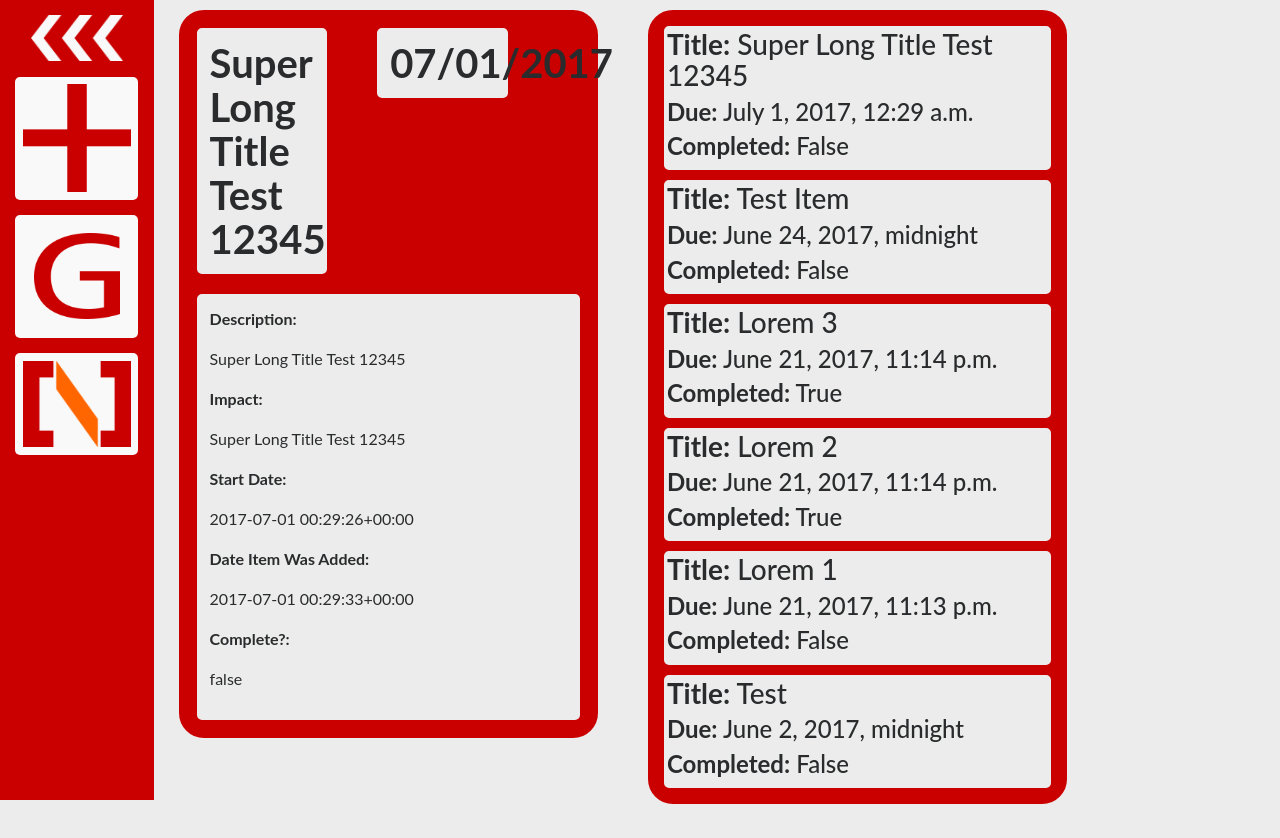
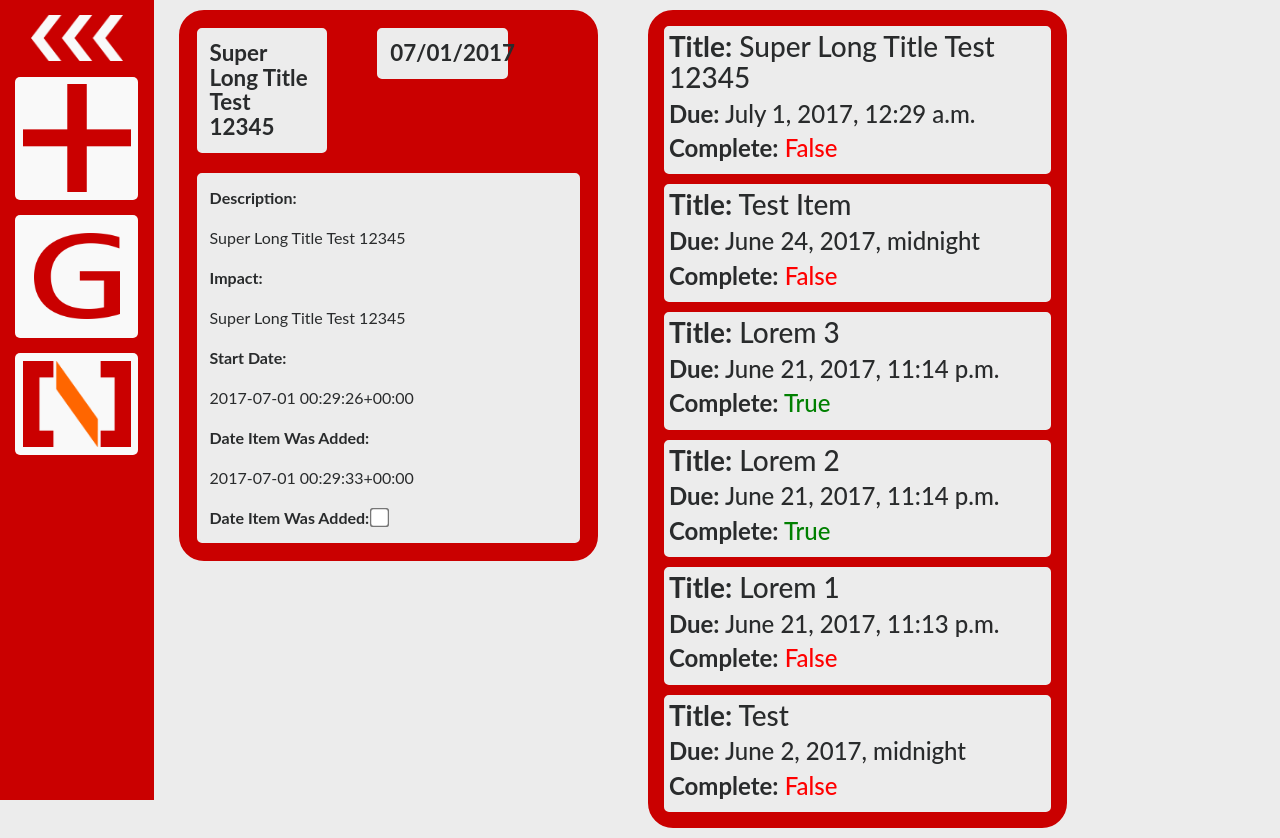
Before and after one commit to smajda/todo_django, a Django app: page /todo/ in a window 1280 px wide. Before the commit the page ends 804 px from the top, so only its background shows below. Run offline with Django 3.2, Linux system fonts and the light colour scheme; data comes from the database, SQL or seed files in the repository; both versions use the stored data as it was after the commit; some libraries are stand-ins or nearby versions.

Commit message:
Added feature to complete item

```diff
--- a/todo/static/todo/item.js
+++ b/todo/static/todo/item.js
@@ -3,7 +3,10 @@
   item_ajax(id)
 });
 
-function item_ajax(id) {
+function item_ajax(item_id) {
+  //Retrive an item from the right-hand side list
+
+  //Animation stuff
   $("#todo_item").fadeTo(400, 0, function() {
     $("#todo_item").delay(400);
     $("#todo_item").fadeTo(400, 1);
@@ -12,7 +15,7 @@
     $.ajax({
       url: 'ajax/',
       data: {
-        'id': id
+        'id': item_id
       },
       dataType: 'json',
 
@@ -26,21 +29,55 @@
         var due_date = due_date[1] + '/' + due_date[2].slice(0,2) + '/' + due_date[0]
         $("#json_due_date").text(due_date);
         $("#json_add_date").text(data['add_date']);
-        $("#json_complete").text(data['complete']);
-        // $("#json_priority").text('Priority: ' + data['priority']);
-
-        //setTimeout(function(){ $("#todo_item").css('background-color', '#ecececff') }, 400)
-        //setTimeout(function(){ $("#todo_item").css('color', 'black') }, 400)
+        //$("#json_complete").text(data['complete']);
+        //"<input type="checkbox" name="complete" value="True" checked> Complete?")
+        var checkbox = $('input[name="item_complete"]')
+        if (data['complete'] == false) {
+          checkbox.prop('checked', false);
+        } else if (data['complete'] == true) {
+          checkbox.prop('checked', true);
+        } else {
+          alert("ERROR WITH CHECKBOX")
+        }
+        checkbox.attr('id', item_id);
       }
     });
   }, 600);
 }
 
-//Change selected item
 $(".item").click(function () {
-
+  //Change selected item
   var id = $(this).get(0).id;
   item_ajax(id)
+});
+
+
+$('input[name="item_complete"]').on('change', function () {
+  var checkbox = $('input[name="item_complete"]')
+  var item_id = checkbox.get(0).id;
+  var complete = checkbox.is(':checked');
+  console.log(item_id)
+
+  $.ajax({
+    url: 'complete_item/',
+    data: {
+      'id': item_id,
+      'complete': complete
+    },
+    dataType: 'json',
+
+    success: function (data) {
+      var item_complete_element = $("#" + item_id +".complete_info")
+      if (complete){
+        item_complete_element.html("<b>Complete:</b> <span style='color: green'>True</span>")
+      } else if (!complete){
+        item_complete_element.html("<b>Complete:</b> <span style='color: red'>False</span>")
+      } else {
+        console.log("ERROR WITH CHECKBOX JS")
+      }
+    }
+  });
+
 });
 
 //Show/hide overlay form for new items
--- a/todo/static/todo/style.css
+++ b/todo/static/todo/style.css
@@ -21,6 +21,7 @@
   background-color: #ecececff;
   border-style: solid;
   border-color: #ecececff;
+  border-width: 5px;
   border-radius: 5px;
 }
 
@@ -41,6 +42,7 @@
   border-radius: 5px;
   margin: 10px;
   padding: 10px;
+  font-size: 1.4em;
 }
 .item_body{
   background-color: #ecececff;
@@ -49,6 +51,9 @@
   border-radius: 5px;
   margin: 10px;
   padding: 10px;
+}
+input[type=checkbox] {
+  transform: scale(1.5);
 }
 
 #todo_container{
--- a/todo/templates/todo/index.html
+++ b/todo/templates/todo/index.html
@@ -19,7 +19,7 @@
             <p><b>Impact:</b><div id="json_impact_text"></div></p>
             <p><b>Start Date:</b><div id="json_start_date"></div></p>
             <p><b>Date Item Was Added:</b><div id="json_add_date"></div></p>
-            <p><b>Complete?:</b><div id="json_complete"></div></p>
+            <b>Date Item Was Added: </b><input id="-1" type="checkbox" name="item_complete" checked>
           </div>
         </div>
       </div>
@@ -31,7 +31,14 @@
           <div class="item_info">
             <h3><b>Title:</b> {{item.title_text}}</h3>
             <h4><b>Due:</b> {{item.due_date}}</h4>
-            <h4><b>Completed:</b> {{item.complete}}</h4>
+
+            <h4><div class="complete_info" id = {{item.id}}>
+              {% if item.complete %}
+                <b>Complete:</b> <span style='color: green'>{{item.complete}}</span>
+              {% else %}
+                <b>Complete:</b> <span style='color: red'>{{item.complete}}</span>
+              {% endif %}
+            </div></h4>
           </div>
         </div>
         {% endfor %}
--- a/todo/urls.py
+++ b/todo/urls.py
@@ -10,4 +10,5 @@
     url(r'^$', views.index, name='index'),
     url(r'^ajax/$', views.ajax, name='ajax'),
     # url(r'^add_item/$', views.add_item, name='add_item'),
+    url(r'^complete_item/$', views.complete_item, name='complete_item'),
 ]
--- a/todo/views.py
+++ b/todo/views.py
@@ -23,10 +23,29 @@
                    'refresh': True})
 
 
+def complete_item(request):
+    try:
+        item_id = request.GET['id']
+        complete = request.GET['complete']
+        item = get_object_or_404(Item, pk=item_id)
+    except:
+        print("Error at todo.view.ajax")
+    if complete == "false":
+        bool_complete = False
+    elif complete == "true":
+        bool_complete = True
+    else:
+        print("ERROR WITH complete_item")
+    item.complete = bool_complete
+    item.save()
+
+    return JsonResponse({'tmp': 'success'}, safe=False)
+
+
 def ajax(request):
     try:
-        id = request.GET['id']
-        item_select = get_object_or_404(Item, pk=id)
+        item_id = request.GET['id']
+        item_select = get_object_or_404(Item, pk=item_id)
     except:
         print("Error at todo.view.ajax")
 
--- a/todo_dj/settings.py
+++ b/todo_dj/settings.py
@@ -30,7 +30,7 @@
 # from secret_settings or entering manually.
 SECRET_KEY = secret_key()
 
-# SECURITY WARNING: don't run with debug turned on in production!
+# SECURITY WARNING: don't run with debug turned on in productiocinen!
 DEBUG = True
 
 ALLOWED_HOSTS = ['todo-dj.herokuapp.com',
```
Also changed, not shown: db.sqlite3.
